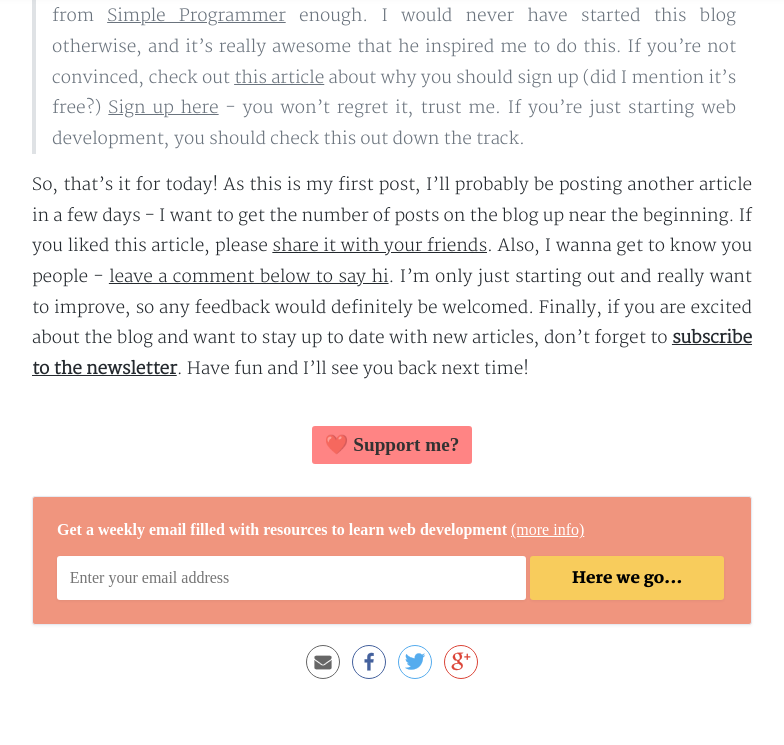
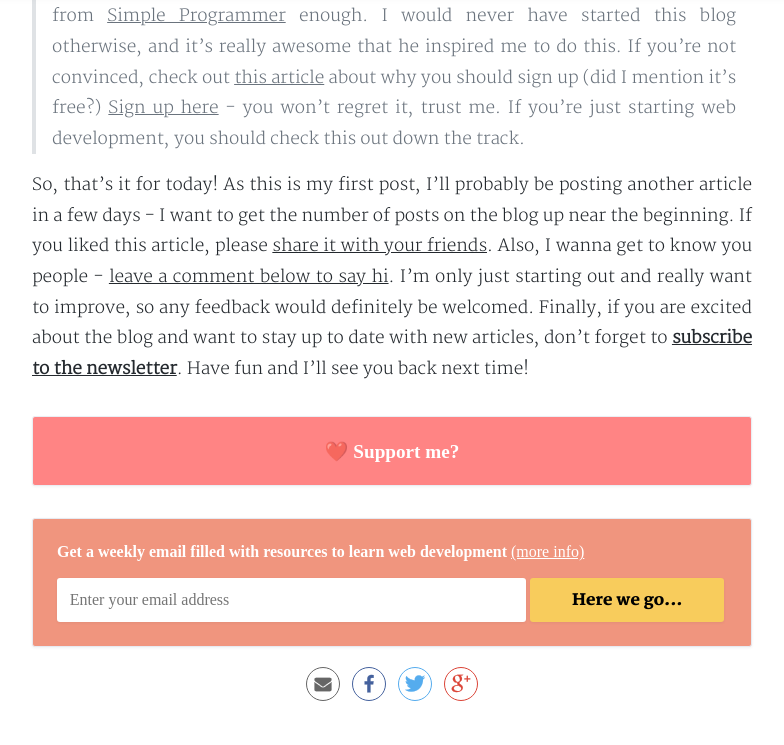
Before and after one commit to Booligoosh/codetheweb.blog, a Jekyll site: the page built from _posts/2017-09-29-welcome.md, in a window 1280 px wide and 1400 px high, scrolled down 3341 px. Shown: the top 745 px of the window, without its empty margins (248-1032 px from the left). Built offline with Jekyll 4.4.1, drawn with Linux system fonts in a browser that asks for light colours; nearby versions of some CDN libraries; some web fonts are replaced; comment, search, counter and statistics services are not loaded; a style sheet for code colours, icons or effects is not loaded.

Commit message:
Fixed donate button on posts

```diff
--- a/assets/css/style.scss
+++ b/assets/css/style.scss
@@ -217,7 +217,7 @@
     filter: brightness(.6);
 }
 
-.g-sidebar-wrapper .subscribe-btn, .g-sidebar-wrapper .donate-btn {
+.g-sidebar-wrapper .subscribe-btn, .donate-btn {
     width: 100%;
     box-shadow: 0 1px 3px rgba(0,37,55,.06);
     border: 1px solid #e7eaf1;
```
